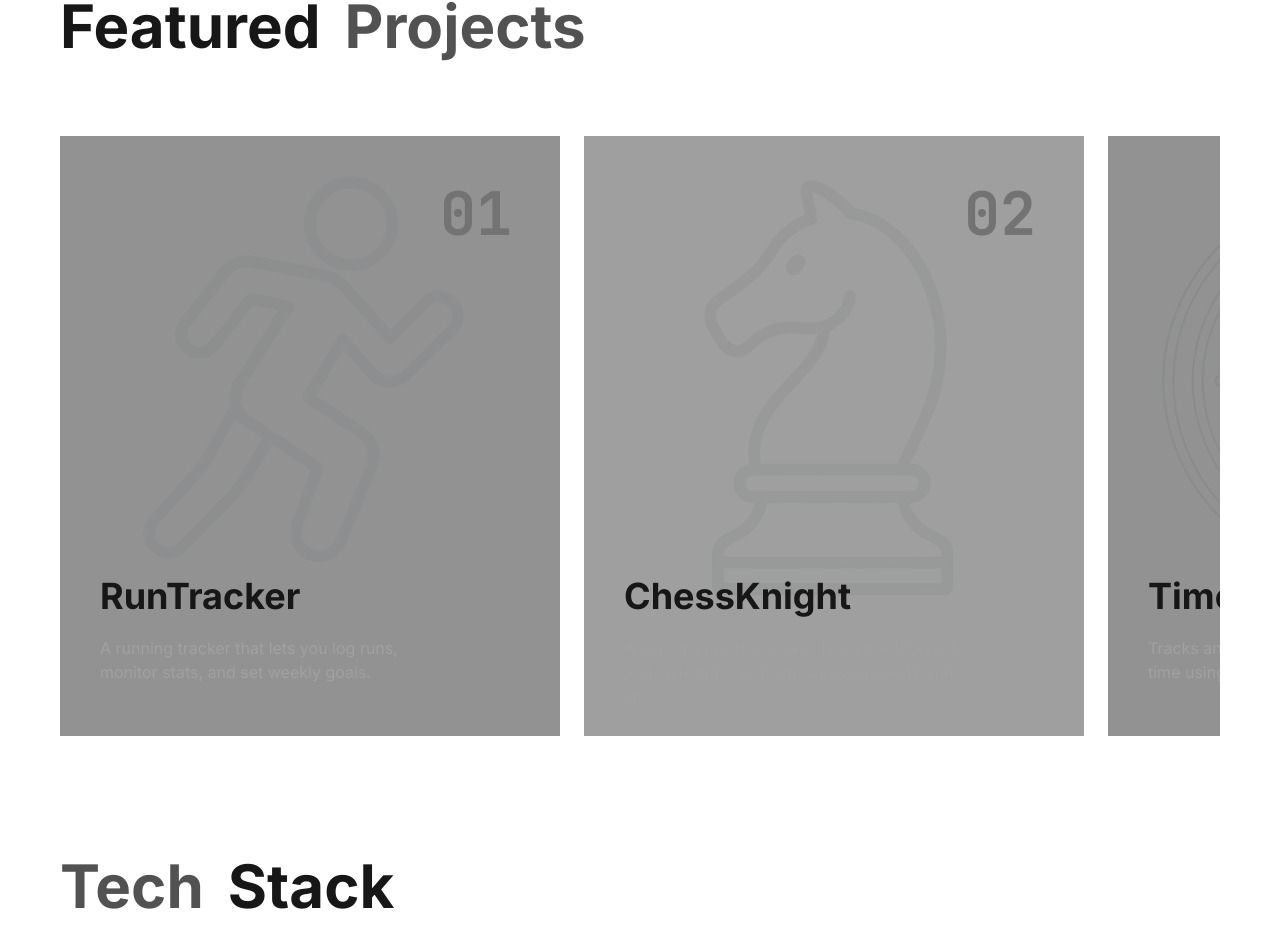
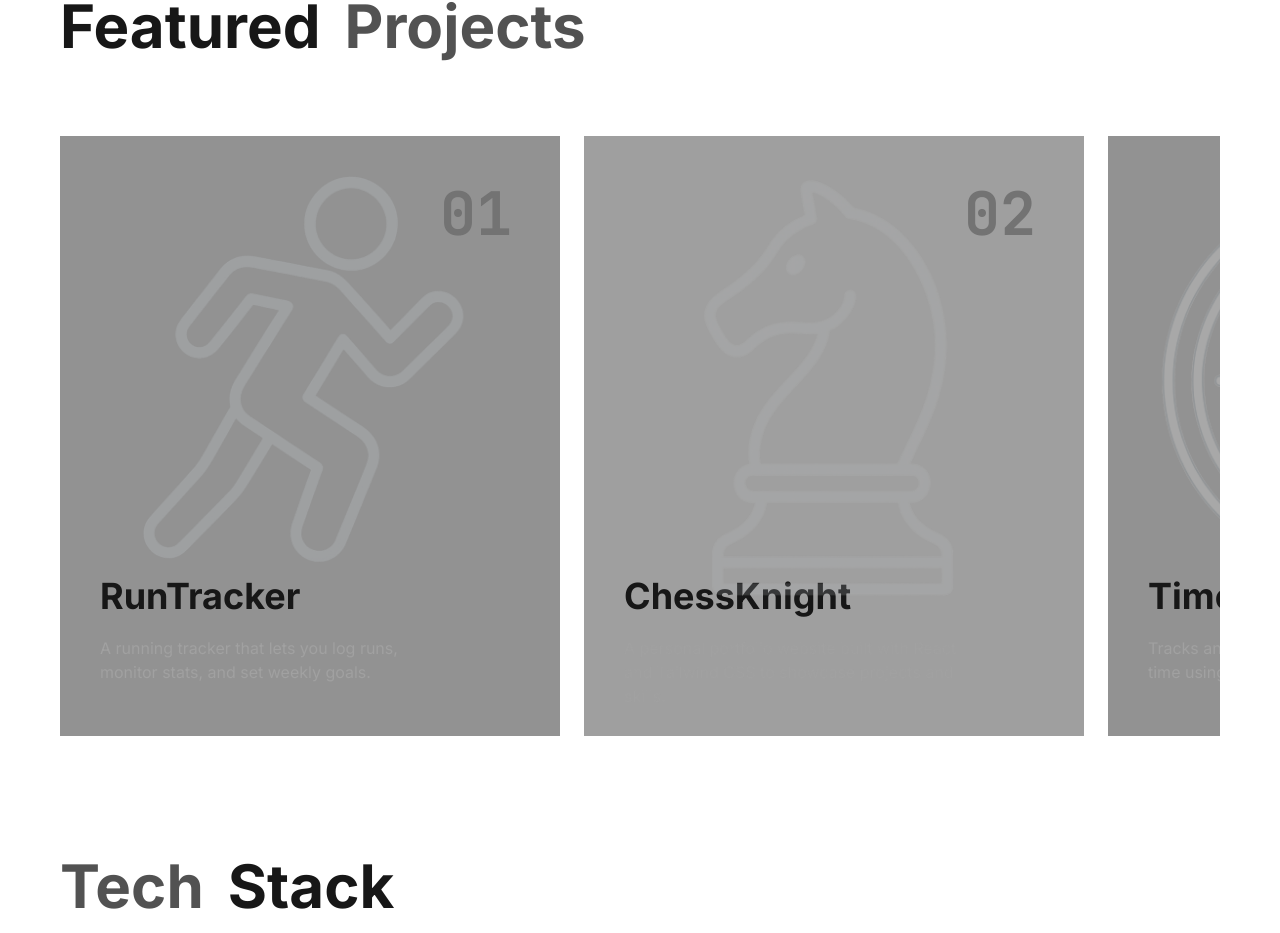
Before and after one commit to danielekeberg/portfolio-react, a Next.js app: page / in a window 1280 px wide. Shown: the part 1424-2357 px from the top of the page. Built offline with nearby package versions, Linux system fonts and the light colour scheme; no server answers; a web font is replaced by a local one.

Commit message:
Update Projects.tsx

```diff
--- a/src/components/Projects.tsx
+++ b/src/components/Projects.tsx
@@ -5,9 +5,9 @@ function Projects() {
     return (
         <div className="flex gap-6 overflow-x-auto snap-x snap-mandatory scrollbar-hide">
             {projects.map((p, i) => (
-                <a href={p.live} target="_blank" key={i} className={`p-10 relative h-150 min-w-125 mb-10 ${i % 2 === 0 ? 'bg-neutral-800/50' : 'bg-neutral-700/50'}`}>
+                <a href={p.live} target="_blank" key={i} className={`p-10 relative h-150 min-w-125 mb-10 ${i % 2 === 0 ? 'bg-neutral-800/50' : 'bg-neutral-700/50'} ${i % 2 === 0 ? 'hover:bg-neutral-700/50' : 'hover:bg-neutral-600/50'}`}>
                     <div className="project-number gap-2 mb-5">
-                        <img src={p.logo} className="absolute left-0 top-0 opacity-20 -z-1000" />
+                        <img src={p.logo} className="absolute left-0 top-0 opacity-20" />
                         <div className="absolute top-12 right-12">
                             <h1 className="text-6xl font-bold text-neutral-500">{String(i + 1).padStart(2, '0')}</h1>
                         </div>
```
